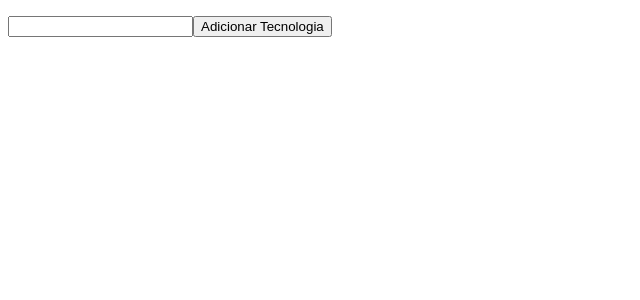
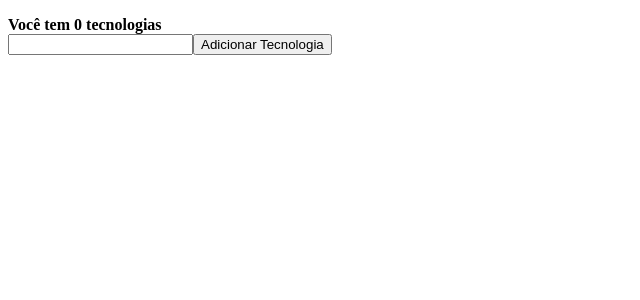
Before and after one commit to AcidTr/modulo08, a React (Create React App) app: page / in a window 1280 px wide. Shown: the top 300 px of the page, without its empty margins (0-640 px from the left). Built offline with nearby package versions, Linux system fonts and the light colour scheme; the HTML template or start-up script is replaced by a standard one.

Commit message:
useMemo hook

```diff
--- a/src/App.js
+++ b/src/App.js
@@ -1,4 +1,4 @@
-import React, { useState, useEffect } from 'react';
+import React, { useState, useEffect, useMemo } from 'react';
 
 function App() {
   const [tech, setTech] = useState([]);
@@ -33,6 +33,11 @@ function App() {
     localStorage.setItem('tech', JSON.stringify(tech));
   }, [tech]);
 
+  /* useMemo permite que algo seja chamado somente quando houver
+  alteração naquele algo
+  */
+  const techSize = useMemo(() => tech.length, [tech]);
+
   return (
     <>
       <ul>
@@ -40,6 +45,8 @@ function App() {
           <li key={t}>{t}</li>
         ))}
       </ul>
+      <strong>Você tem {techSize} tecnologias</strong>
+      <br />
       <input value={newTech} onChange={e => setNewTech(e.target.value)} />
       <button type="button" onClick={handleAdd}>
         Adicionar Tecnologia
```
